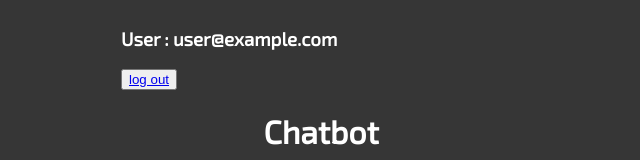
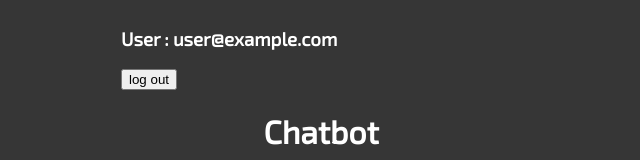
Before and after one commit to lrsbn/chatbot, a React (Create React App) app in the folder chatbot/: page / in a window 1280 px wide. Shown: the top 160 px of the page, without its empty margins (319-959 px from the left). Built offline with nearby package versions, Linux system fonts and the light colour scheme; no server answers; sample sign-in values are in the browser's storage.

Commit message:
Logout page eingebaut

```diff
--- a/chatbot/src/components/MainPage.jsx
+++ b/chatbot/src/components/MainPage.jsx
@@ -2,7 +2,7 @@ import React, { useState } from 'react';
 import { chatbot } from './chatbotResponder';
 import { ChatMessage } from './ChatMessage';
 import { idGenerator } from './utils';
-import { NavLink, useHistory } from 'react-router-dom';
+import { useHistory } from 'react-router-dom';
 import { useAuth } from '../contexts/AuthContext';
 
 export const MainPage = () => {
@@ -11,7 +11,7 @@ export const MainPage = () => {
     const dummy = React.useRef();
     const [error, setError] = useState("");
     const {currentUser, logout} = useAuth();
-    const history = useHistory;
+    const history = useHistory();
 
     React.useEffect(() => {
         setMessages([chatbot.initialMessage()]);
@@ -53,7 +53,9 @@ export const MainPage = () => {
         <div className="chatbot">
             <div className="content">
             <h3> User : {currentUser.email}</h3>
-            <button><NavLink className="login-href" to="/login" onClick={handleLogout}>log out</NavLink></button>
+            {error && <div className="errors">{error}</div>}
+            <button onClick={handleLogout}>log out</button>
+
                 <h1>Chatbot</h1>
                 <div className="chat-room">
                     {messages && messages.map(msg => {
```
